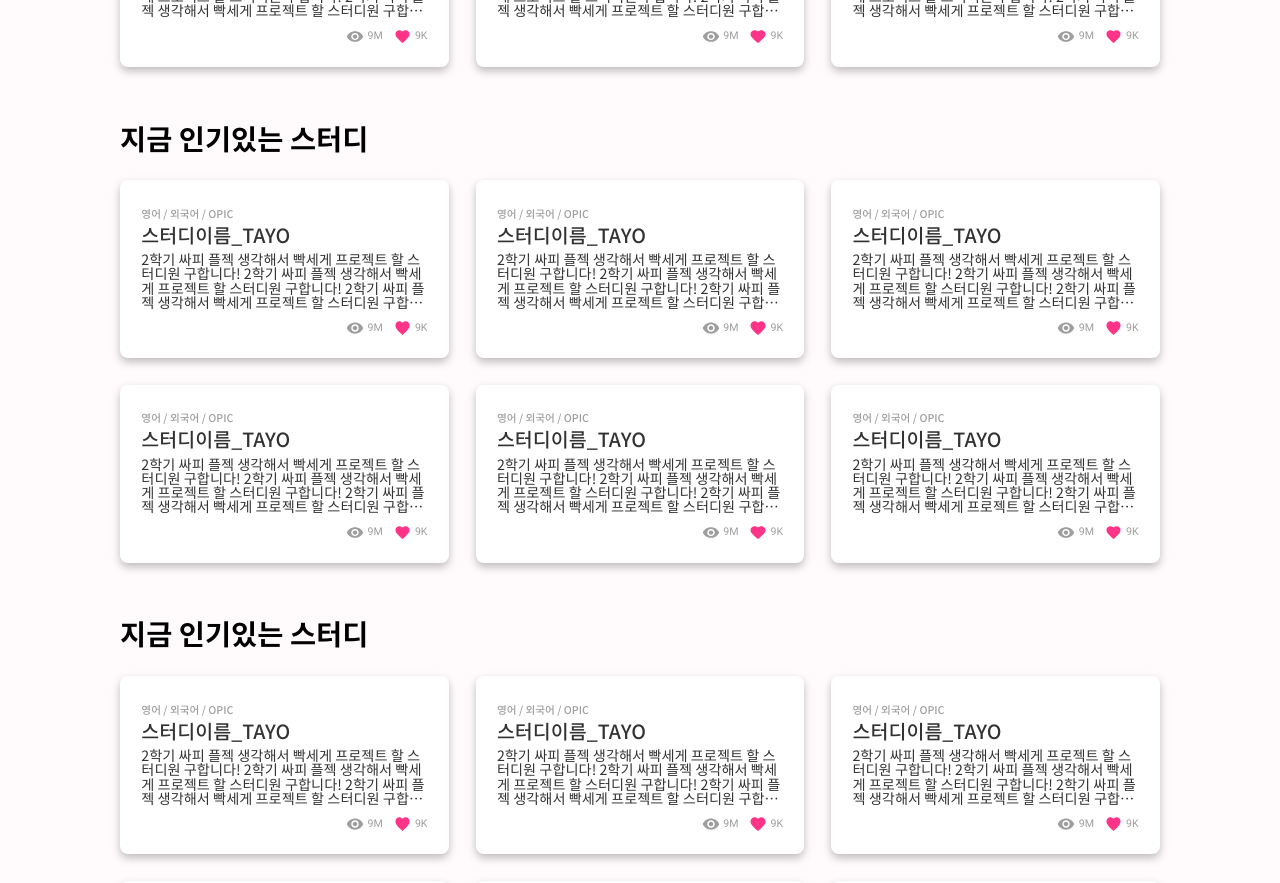
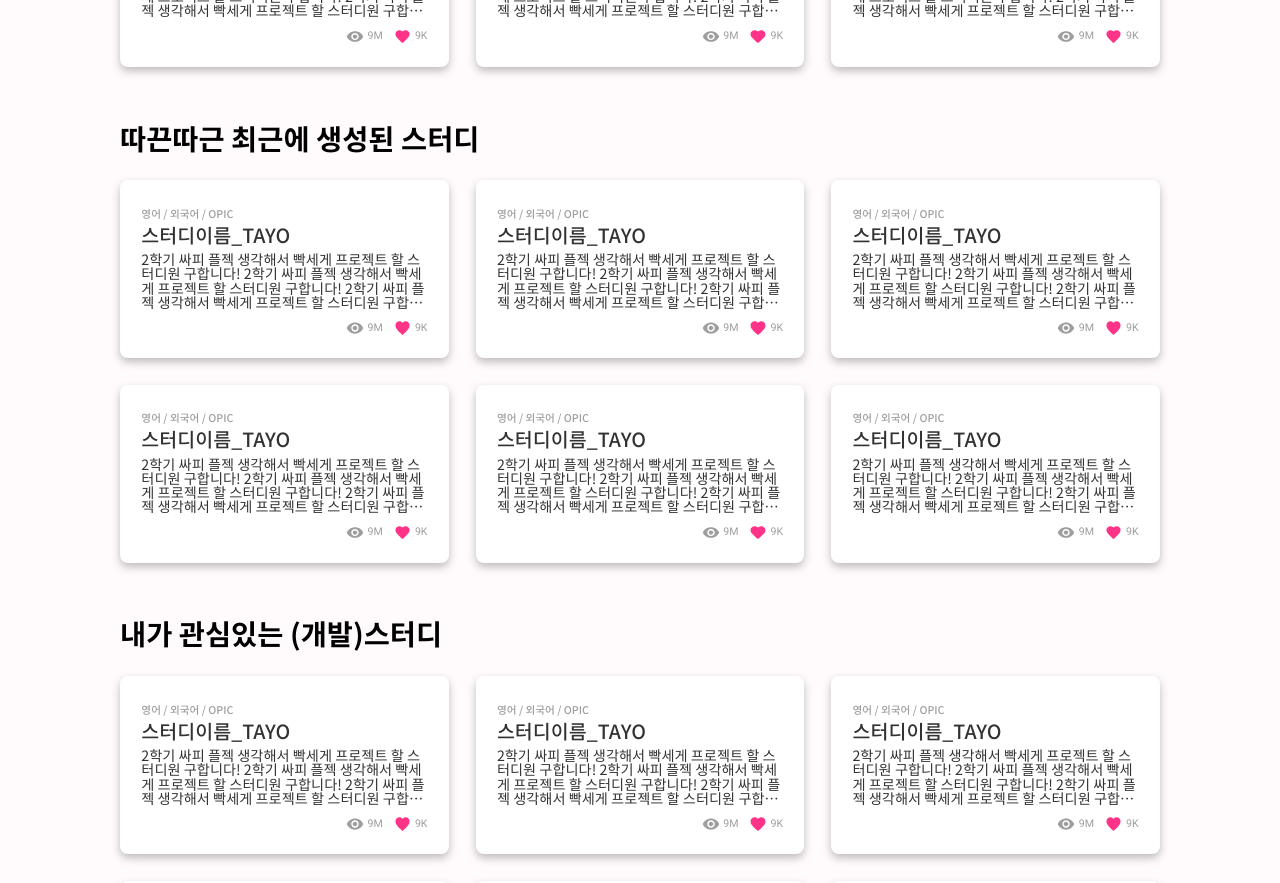
Before and after one commit to 5-TAYO/SSEUKTUDY, a React (Create React App) app in the folder frontend/: page /main in a window 1280 px wide. Shown: the part 920-1803 px from the top of the page. Built offline with nearby package versions, Linux system fonts and the light colour scheme.

Commit message:
fix : 스터디카드리스트 부분 title

```diff
--- a/frontend/src/components/Main/StudyCardList.jsx
+++ b/frontend/src/components/Main/StudyCardList.jsx
@@ -1,8 +1,9 @@
 import React from "react";
+import PropTypes from "prop-types";
 import StudyCard from "./StudyCard";
 import "./StudyCardList.scss";
 
-function StudyCardList() {
+function StudyCardList({ title }) {
   const dummy = {
     category: "영어 / 외국어 / OPIC",
     title: "스터디이름_TAYO",
@@ -16,7 +17,7 @@ function StudyCardList() {
   };
   return (
     <div className="study-card-list fs-32 notoBold">
-      <p className="title">지금 인기있는 스터디</p>
+      {title && <p className="title">{title}</p>}
       <div className="card-container flex">
         <StudyCard data={dummy} />
         <StudyCard data={dummy} />
@@ -29,4 +30,11 @@ function StudyCardList() {
   );
 }
 
+StudyCardList.defaultProps = {
+  title: null
+};
+
+StudyCardList.propTypes = {
+  title: PropTypes.string
+};
 export default StudyCardList;
--- a/frontend/src/screens/Main.jsx
+++ b/frontend/src/screens/Main.jsx
@@ -36,9 +36,9 @@ function Main() {
         </div>
       </div>
       <main>
-        <StudyCardList />
-        <StudyCardList />
-        <StudyCardList />
+        <StudyCardList title="지금 인기있는 스터디" />
+        <StudyCardList title="따끈따근 최근에 생성된 스터디" />
+        <StudyCardList title="내가 관심있는 (개발)스터디" />
       </main>
     </div>
   );
```
